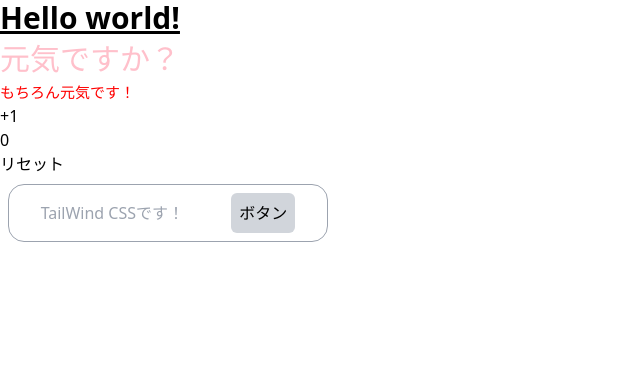
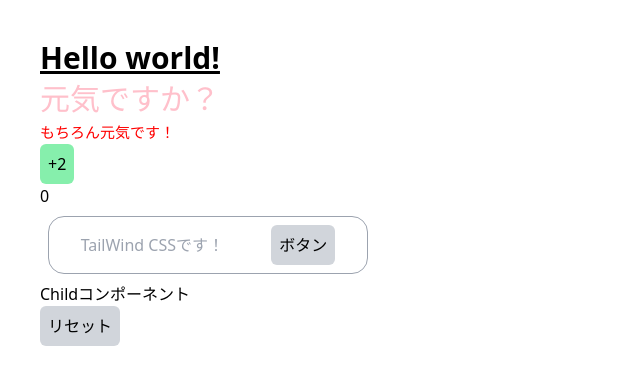
Before and after one commit to wsigma21/react-practice, a React (Create React App) app: page / in a window 1280 px wide. Shown: the top 384 px of the page, without its empty margins (0-640 px from the left). Built offline with nearby package versions, Linux system fonts and the light colour scheme.

Commit message:
add メモ化の練習

```diff
--- a/src/App.jsx
+++ b/src/App.jsx
@@ -1,19 +1,26 @@
-import { useState } from "react";
+import { useState,useCallback } from "react";
 import { ColorMessage } from "./components/ColorMessage";
 import { TailWindCss } from "./components/TailwindCss";
+import { Child } from "./components/Child"
 import './index.css';
 
 export const App = () => {
   const [num, setNum] = useState(0);
+  console.log("Appレンダリング")
   const onClickIncement = () => {
     // setNum(num + 1);
     // setNum(num + 1);
     setNum((num) => num + 1);
     setNum((num) => num + 1);
   };
-  const onClickReset = () => setNum(0);
+
+  const onClickReset = useCallback(() => {
+    setNum(0)
+  },[]);
+
   return (
     <>
+      <div className="p-10">
         <h1 className="text-3xl font-bold underline">Hello world!</h1>
         <ColorMessage color={"pink"} fontSize={"30px"}>
           元気ですか？
@@ -21,10 +28,11 @@ export const App = () => {
         <ColorMessage color={"red"} fontSize={"15px"}>
           もちろん元気です！
         </ColorMessage>
-      <button onClick={onClickIncement}>+1</button>
+        <button  className="bg-green-300 border-0 p-2 rounded-md hover:bg-green-400 hover:text-white" onClick={onClickIncement}>+2</button>
         <p>{num}</p>
-      <button onClick={onClickReset}>リセット</button>
         <TailWindCss />
+        <Child onClickReset={onClickReset}/>
+      </div>
     </>
   );
 };
--- /dev/null
+++ b/src/components/Child.jsx
@@ -0,0 +1,12 @@
+import { memo } from "react";
+
+export const Child = memo((props) => {
+  console.log("Child レンダリング")
+  const { onClickReset } = props;
+  console.log(props);
+  return (
+    <div>
+      <p>Childコンポーネント</p>
+      <button className="bg-gray-300 border-0 p-2 rounded-md hover:bg-gray-400 hover:text-white" onClick={onClickReset}>リセット</button>
+    </div>);
+})
```
Lines whose indentation alone changed are shown as unchanged.
